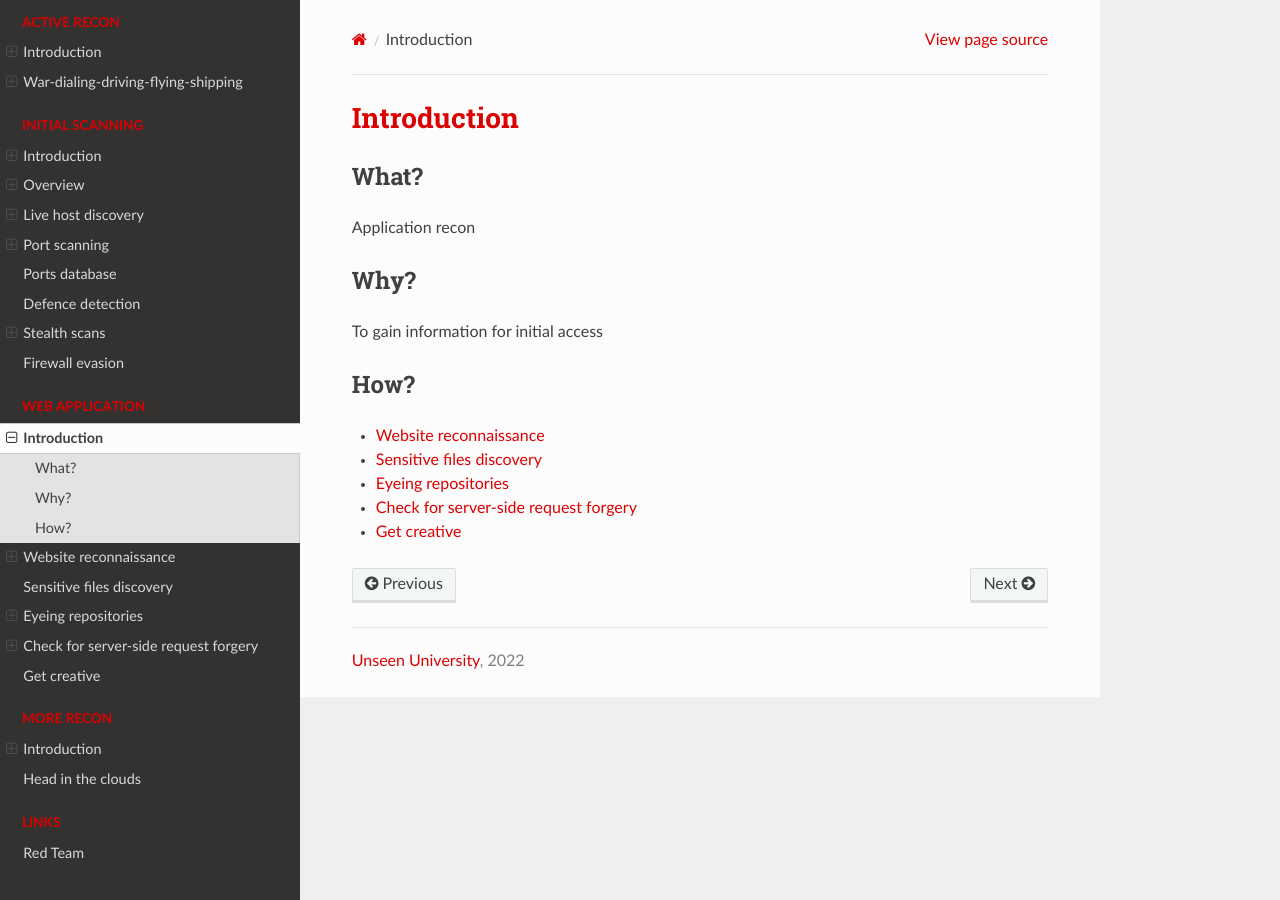
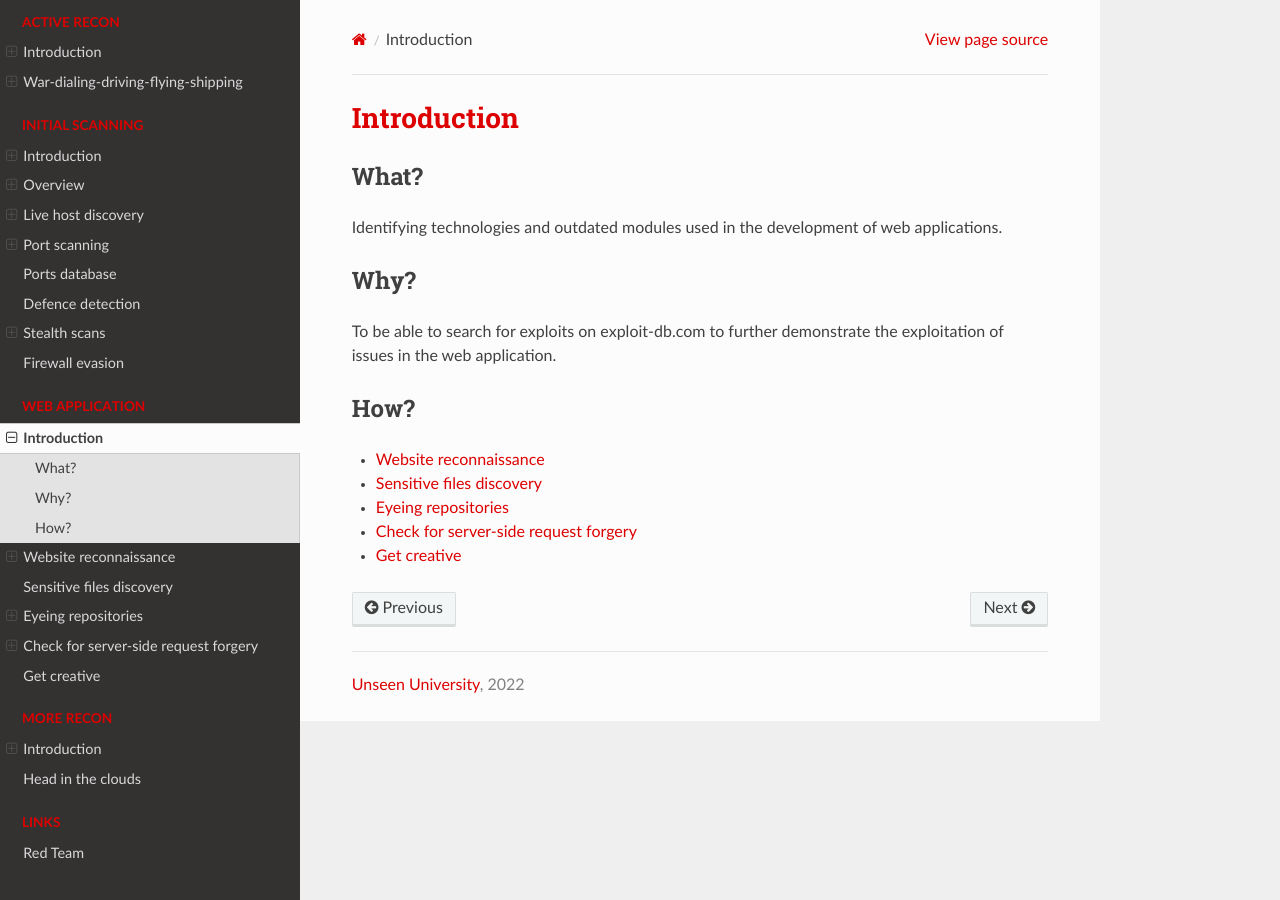
Before and after one commit to tymyrddin/red-recon, a Sphinx documentation site: the page built from source/docs/application/README.md, in a window 1280 px wide. Built offline with Sphinx 7.4.7 and the Read the Docs theme 2.0.0, drawn with Linux system fonts in a browser that asks for light colours.

```diff
--- a/source/docs/application/README.md
+++ b/source/docs/application/README.md
@@ -2,11 +2,12 @@
 
 ## What?
 
-Application recon
+Identifying technologies and outdated modules used in the development of web applications.
 
 ## Why?
 
-To gain information for initial access
+To be able to search for exploits on exploit-db.com to further demonstrate the exploitation of issues in the
+web application.
 
 ## How?
 
```
Also changed, not shown: source/docs/active/README.md (+3 -5 lines).
